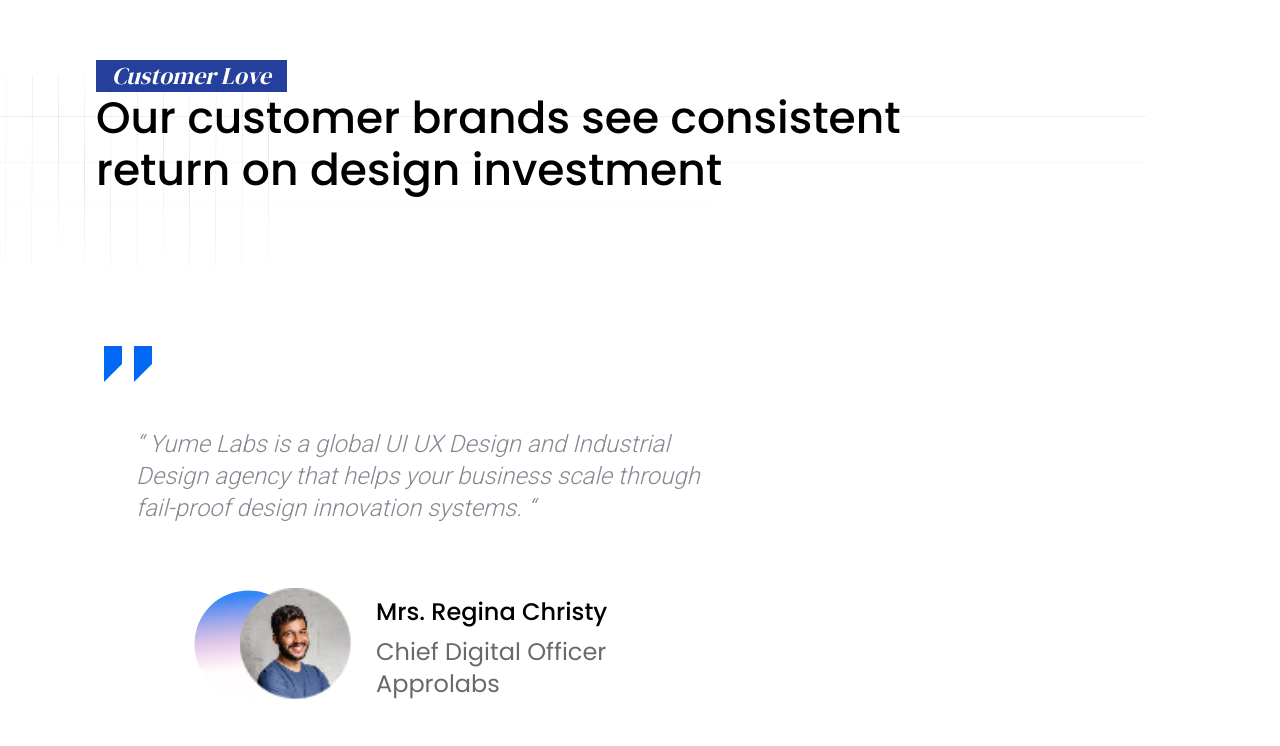
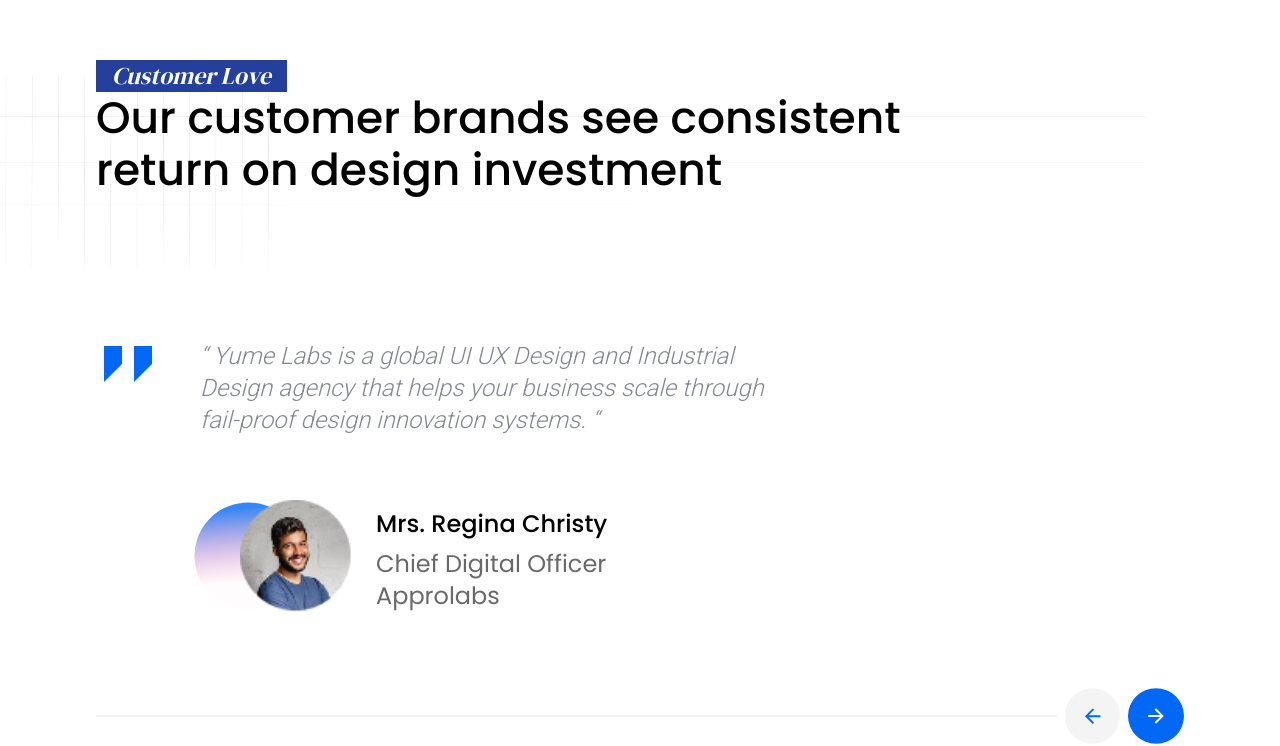
Before and after one commit to primathonacademy/august-batch-live-project-, a React (Vite) app: page / in a window 1280 px wide. Shown: the part 116-862 px from the top of the page. Built offline with nearby package versions, Linux system fonts and the light colour scheme; a web font is replaced by a local one.

Commit message:
[Feature]: Add customer love section component

```diff
--- a/src/pages/homepage/CustomerLoveSection.jsx
+++ b/src/pages/homepage/CustomerLoveSection.jsx
@@ -7,7 +7,8 @@ import RightArrow from '../../assets/images/right-arrow-image.svg';
 
 const CustomerLoveCard = () => {
     return (
-        <div className="mt-72 mb-14 lg:mt-0">
+        <div className="mt-72 mb-14 lg:mt-0 ">
+            <div className='lg:flex'>
                 <div className="mt-10">
                     <img src={QuoteIcon} className="w-10 h-10 xl:w-16 xl:h-12" alt="quotes icon" />
                 </div>
@@ -15,6 +16,7 @@ const CustomerLoveCard = () => {
                     “ Yume Labs is a global UI UX Design and Industrial Design agency that helps your business scale through
                     fail-proof design innovation systems. “
                 </p>
+            </div>
             <div className="flex items-center w-60 xs:w-96 lg:w-1/2 xl:w-2/5 3xl:w-1/3 lg:ml-20 xl:ml-20">
                 <img
                     src={EllipseImg}
@@ -48,9 +50,6 @@ const CustomerLoveSection = () => {
                     className="relative left-0 hidden lg:block w-210 h-72 scale-x-150 bg-cover bg-center"
                     alt="grid background image"
                 />
-                {/* <div
-                    className="absolute left-0 hidden 2xl:block w-3/4 h-52 scale-x-100 bg-cover bg-center"
-                    style={{ backgroundImage: `url(${GridImg})` }}></div> */}
                 <div className="absolute top-40">
                     <div className="w-full text-blue-850 lg:text-white lg:w-fit lg:bg-blue-850 text-xl md:text-2xl 3xl:text-3xl xs:leading-7 font-medium font-serif italic lg:px-4 lg:mt-4">
                         Customer Love
```
Lines whose indentation alone changed are shown as unchanged.
